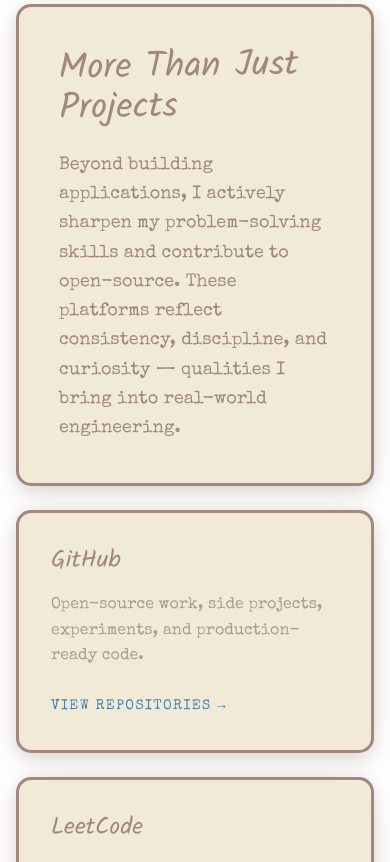
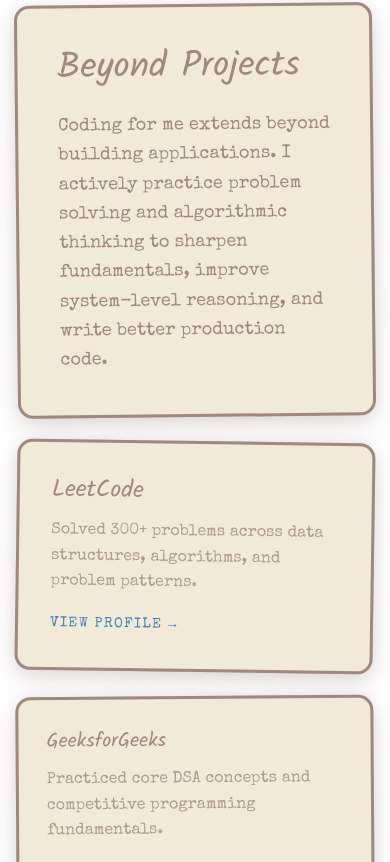
Before and after one commit to wndrthndr/portfolio, a React (Vite) app: page / in a window 390 px wide. Shown: the part 4222-5084 px from the top of the page. Built offline with nearby package versions, Linux system fonts and the light colour scheme.

Commit message:
Refactor More component layout and content

```diff
--- a/src/components/More.tsx
+++ b/src/components/More.tsx
@@ -4,64 +4,79 @@
   return (
     <section id="More" className="py-24 bg-white">
       <div className="container mx-auto px-4">
-        <div className="grid grid-cols-1 lg:grid-cols-4 gap-6">
 
-          {/* LEFT MAIN COLUMN */}
-          <div className="lg:col-span-2 flex flex-col gap-6">
+        {/* ASYMMETRIC GRID */}
+        <div className="grid grid-cols-1 lg:grid-cols-5 gap-6">
 
-            {/* TOP LARGE BOX */}
-            <div className="bg-vintage-cream sketched-border shadow-vintage p-10">
-              <h2 className="handwritten text-4xl text-vintage-brown mb-6 -rotate-1">
-                More Than Just Projects
+          {/* LEFT CONTENT STACK */}
+          <div className="lg:col-span-3 flex flex-col gap-6">
+
+            {/* TOP LARGE CONTEXT BLOCK */}
+            <div
+              className="
+                bg-vintage-cream sketched-border shadow-vintage
+                p-10 md:p-12
+              "
+              style={{ transform: "rotate(-0.6deg)" }}
+            >
+              <h2 className="handwritten text-4xl text-vintage-brown mb-6">
+                Beyond Projects
               </h2>
 
               <p className="typewriter text-vintage-brown text-lg leading-relaxed max-w-xl">
-                Beyond building applications, I actively sharpen my problem-solving skills
-                and contribute to open-source. These platforms reflect consistency,
-                discipline, and curiosity — qualities I bring into real-world engineering.
+                Coding for me extends beyond building applications. I actively
+                practice problem solving and algorithmic thinking to sharpen
+                fundamentals, improve system-level reasoning, and write better
+                production code.
               </p>
             </div>
 
-            {/* BOTTOM TWO BOXES */}
-            <div className="grid grid-cols-1 sm:grid-cols-2 gap-6">
+            {/* BOTTOM ASYMMETRIC ROW */}
+            <div className="flex flex-col sm:flex-row gap-6">
 
-              {/* GitHub */}
-              <a
-                href="https://github.com/yourusername"
-                target="_blank"
-                className="
-                  bg-vintage-cream sketched-border shadow-vintage p-8
-                  hover:-translate-y-1 transition-transform duration-300
-                "
-              >
-                <h3 className="handwritten text-2xl text-vintage-brown mb-4">
-                  GitHub
-                </h3>
-
-                <p className="typewriter text-vintage-brown opacity-80 mb-6">
-                  Open-source work, side projects, experiments, and production-ready code.
-                </p>
-
-                <span className="text-sm uppercase tracking-widest text-vintage-blue">
-                  View Repositories →
-                </span>
-              </a>
-
-              {/* LeetCode */}
+              {/* LeetCode — larger */}
               <a
                 href="https://leetcode.com/yourusername"
                 target="_blank"
                 className="
-                  bg-vintage-cream sketched-border shadow-vintage p-8
+                  flex-1 bg-vintage-cream sketched-border shadow-vintage
+                  p-8
                   hover:-translate-y-1 transition-transform duration-300
                 "
+                style={{ transform: "rotate(0.8deg)" }}
               >
-                <h3 className="handwritten text-2xl text-vintage-brown mb-4">
+                <h3 className="handwritten text-2xl text-vintage-brown mb-3">
                   LeetCode
                 </h3>
 
-                <p className="typewriter text-vintage-brown opacity-80 mb-6">
-                  300+ problems solved across DSA, algorithms, and system thinking.
+                <p className="typewriter text-vintage-brown opacity-80 mb-4">
+                  Solved 300+ problems across data structures, algorithms, and
+                  problem patterns.
+                </p>
+
+                <span className="text-sm uppercase tracking-widest text-vintage-blue">
+                  View Profile →
+                </span>
+              </a>
+
+              {/* GeeksforGeeks — slightly smaller */}
+              <a
+                href="https://auth.geeksforgeeks.org/user/yourusername"
+                target="_blank"
+                className="
+                  flex-[0.85] bg-vintage-cream sketched-border shadow-vintage
+                  p-7
+                  hover:-translate-y-1 transition-transform duration-300
+                "
+                style={{ transform: "rotate(-0.4deg)" }}
+              >
+                <h3 className="handwritten text-xl text-vintage-brown mb-3">
+                  GeeksforGeeks
+                </h3>
+
+                <p className="typewriter text-vintage-brown opacity-80 mb-4">
+                  Practiced core DSA concepts and competitive programming
+                  fundamentals.
                 </p>
 
                 <span className="text-sm uppercase tracking-widest text-vintage-blue">
@@ -72,9 +87,16 @@
             </div>
           </div>
 
-          {/* RIGHT TALL BLOCKS (Optional / Future Use) */}
-          <div className="hidden lg:block bg-vintage-cream sketched-border shadow-vintage"></div>
-          <div className="hidden lg:block bg-vintage-cream sketched-border shadow-vintage"></div>
+          {/* RIGHT TALL ASYMMETRIC BLOCK */}
+          <div
+            className="
+              hidden lg:block lg:col-span-2
+              bg-vintage-cream sketched-border shadow-vintage
+            "
+            style={{ transform: "rotate(0.4deg)" }}
+          >
+            {/* intentionally empty — visual counterweight */}
+          </div>
 
         </div>
       </div>
```
